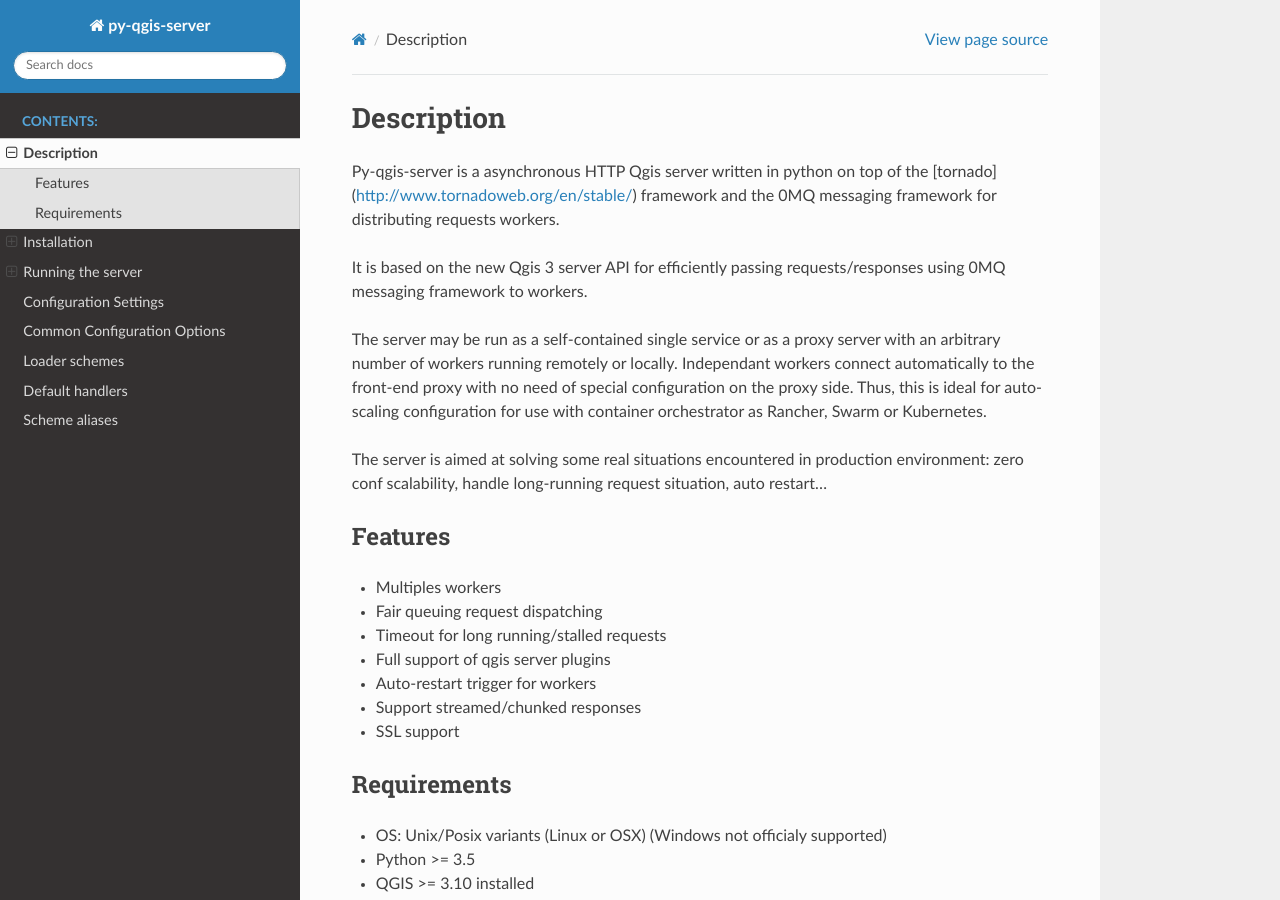
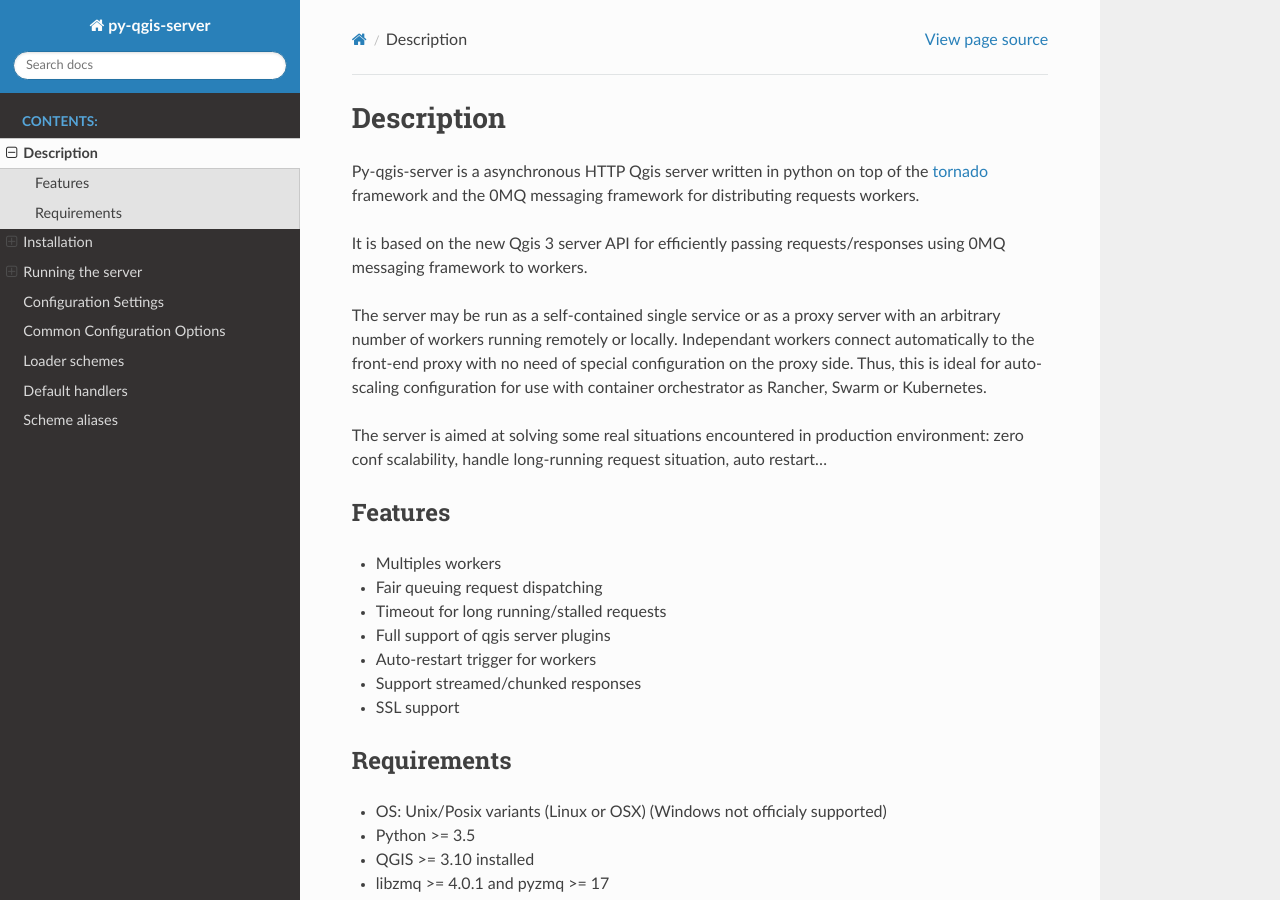
Before and after one commit to 3liz/py-qgis-server, a Sphinx documentation site: the page built from doc/intro.rst, in a window 1280 px wide and 900 px high. Built offline with Sphinx 7.4.7 and the Read the Docs theme 2.0.0, drawn with Linux system fonts in a browser that asks for light colours; some of the changed text lies outside the part shown.

```diff
--- a/doc/intro.rst
+++ b/doc/intro.rst
@@ -5,7 +5,7 @@
 Description
 ===========
 
-Py-qgis-server is a asynchronous HTTP Qgis server written in python on top of the [tornado](http://www.tornadoweb.org/en/stable/) framework and the 0MQ messaging framework for distributing requests workers.
+Py-qgis-server is a asynchronous HTTP Qgis server written in python on top of the `tornado <http://www.tornadoweb.org/en/stable/>`_ framework and the 0MQ messaging framework for distributing requests workers.
 
 It is based on the new Qgis 3 server API for efficiently passing requests/responses using 0MQ messaging framework to workers.
 
@@ -117,7 +117,7 @@ The options are the same as
 Running with Docker
 -------------------
 
-Docker image is available on [docker-hub](https://hub.docker.com/r/3liz/qgis-map-server).
+Docker image is available on `docker-hub <https://hub.docker.com/r/3liz/qgis-map-server>`_.
 
 All options are passed with environment variables. See the :ref:`Configuration settings <configuration_settings>`
 for a description of the options.
```
Also changed, not shown: CHANGELOG.md (added, +15 -0 lines).
